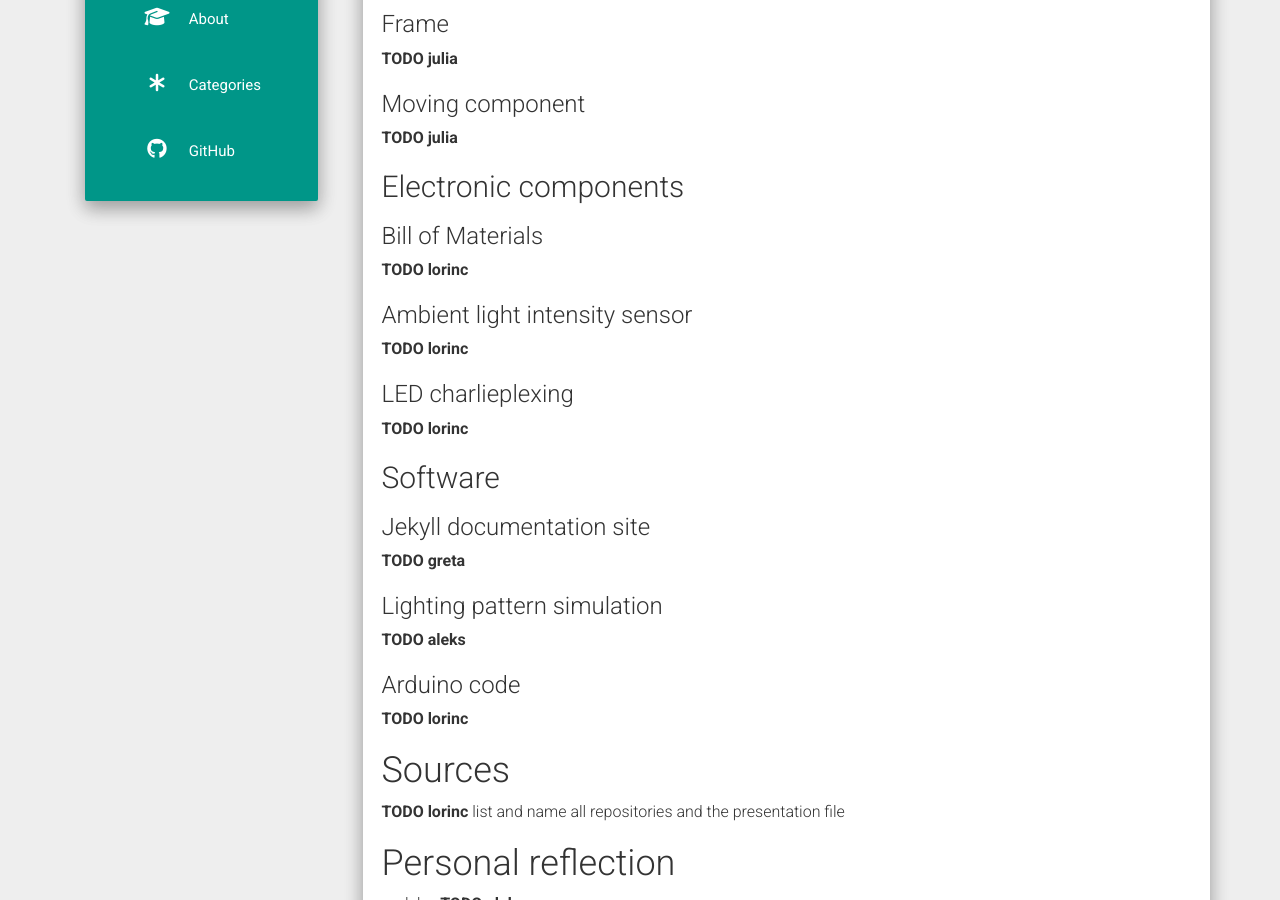
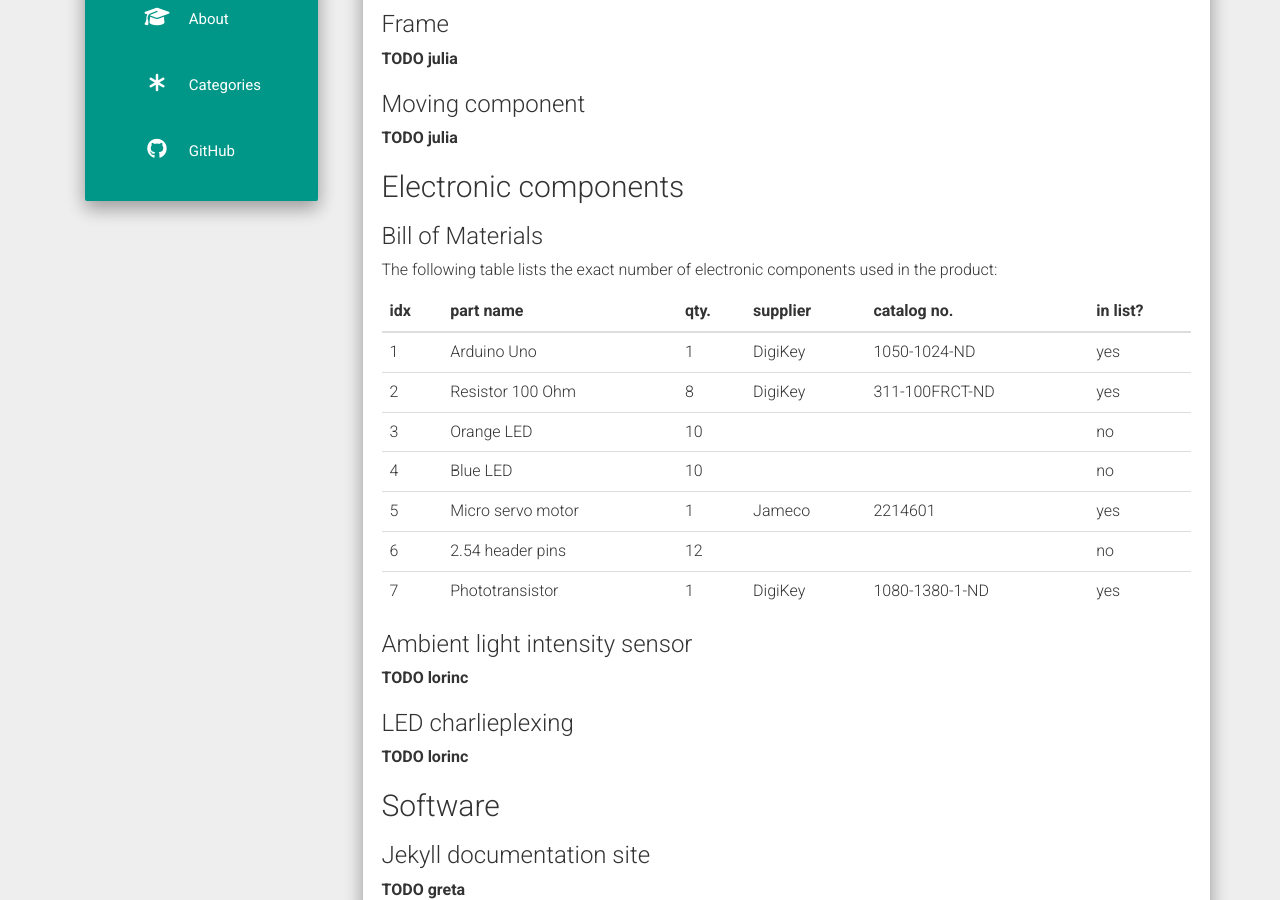
Before and after one commit to solid-late/solid-late.github.io, a Jekyll site: the page built from summary-report.md, in a window 1280 px wide and 900 px high, scrolled down 461 px. Built offline with Jekyll 4.4.1, drawn with Linux system fonts in a browser that asks for light colours; nearby versions of some CDN libraries.

Commit message:
added exact bom to summary-report

```diff
--- a/summary-report.md
+++ b/summary-report.md
@@ -30,7 +30,18 @@ Electronic components
 ---------------------
 
 ### Bill of Materials
-**TODO lorinc**
+The following table lists the exact number of electronic components used in the product:
+
+{:.table}
+| idx | part name                    | qty. | supplier | catalog no.           | in list? |
+|-----|------------------------------|------|----------|-----------------------|----------|
+| 1   | Arduino Uno                  | 1    | DigiKey  | 1050-1024-ND          | yes      |
+| 2   | Resistor 100 Ohm             | 8    | DigiKey  | 311-100FRCT-ND        | yes      |
+| 3   | Orange LED                   | 10   |          |                       | no       |
+| 4   | Blue LED                     | 10   |          |                       | no       |
+| 5   | Micro servo motor            | 1    | Jameco   | 2214601               | yes      |
+| 6   | 2.54 header pins             | 12   |          |                       | no       |
+| 7   | Phototransistor              | 1    | DigiKey  | 1080-1380-1-ND        | yes      |
 
 ### Ambient light intensity sensor
 **TODO lorinc**
```
